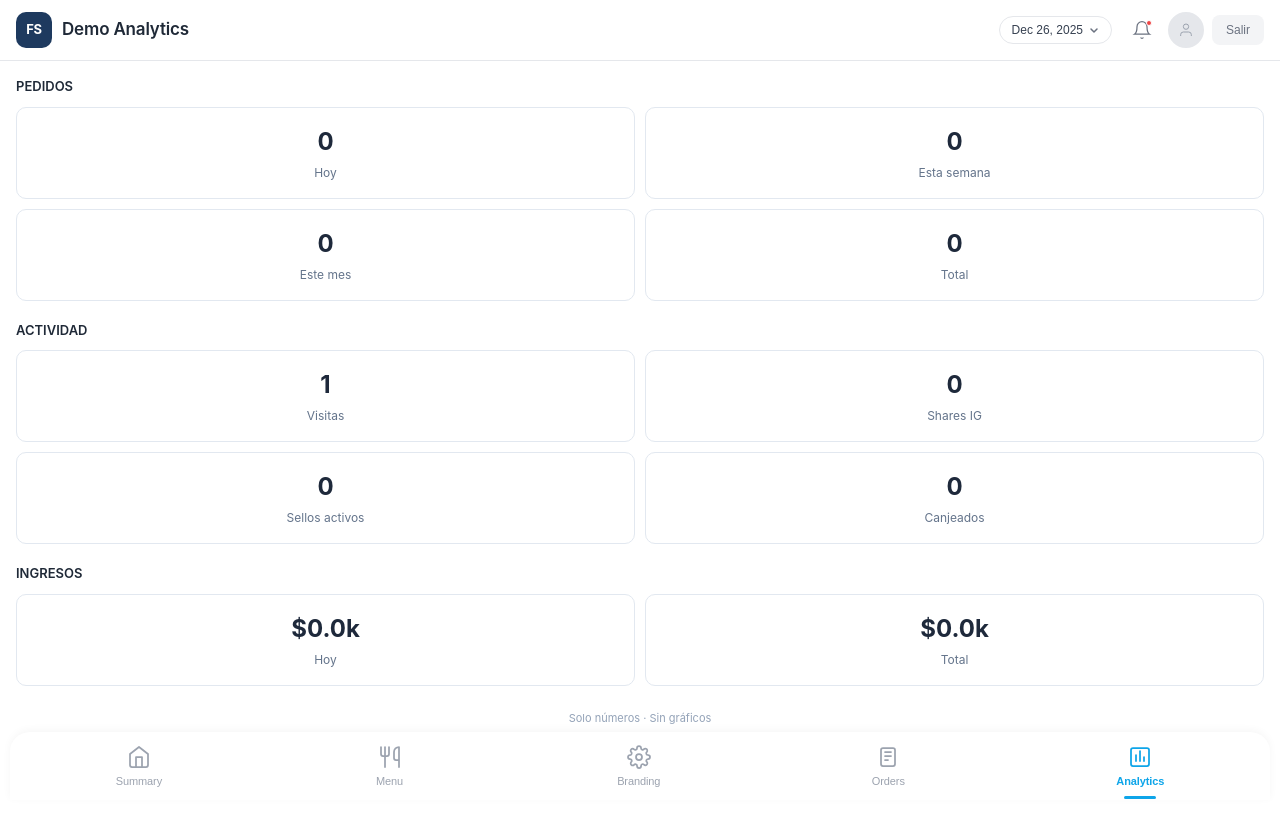
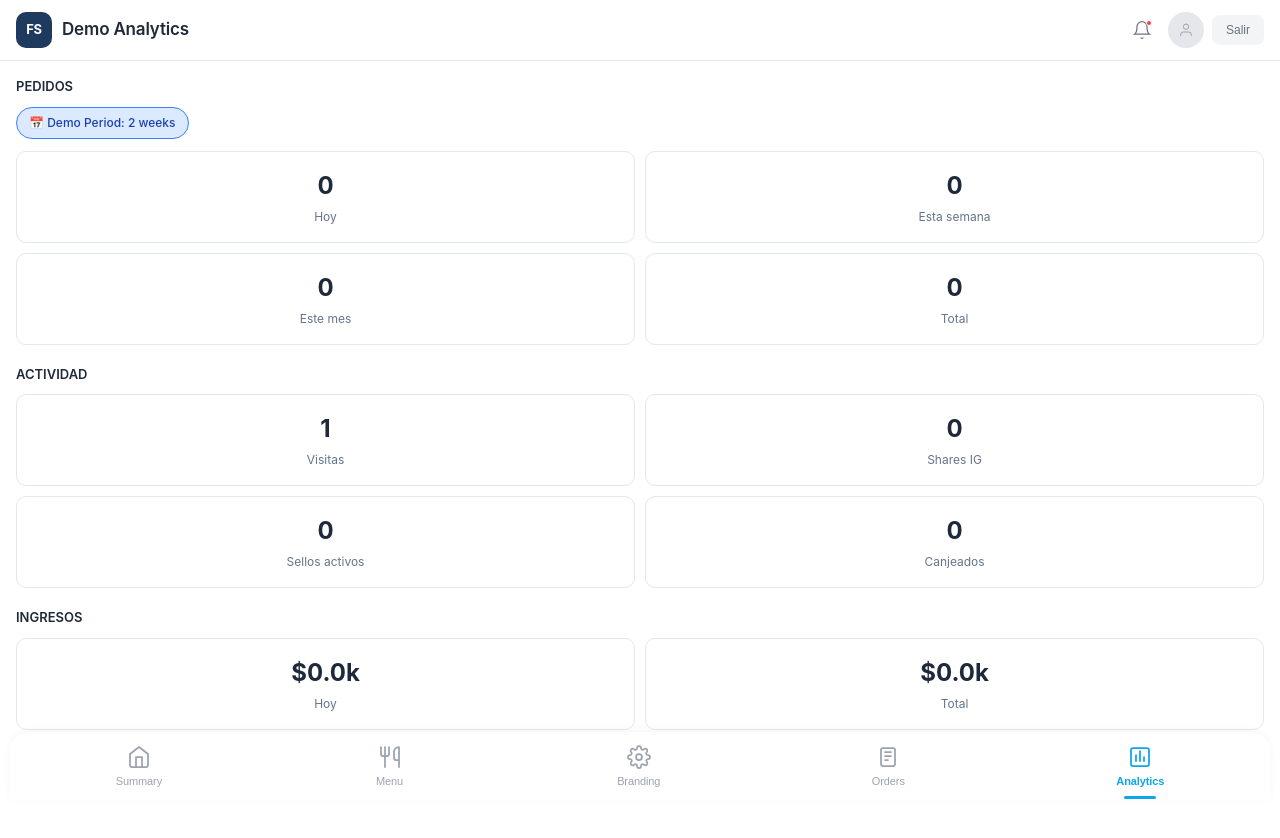
Before and after one commit to hikaribrandan3-code/foodspotapp, a React (Vite) app: page /demo/analytics in a window 1280 px wide. Shown: the top 838 px of the page. Built offline with nearby package versions, Linux system fonts and the light colour scheme.

Commit message:
fix: remove date selector from Demo Analytics header
- Hide showDateSelector in demo mode (doesn't work)
- Added demo date range pill under PEDIDOS: '📅 Demo Period: 2 weeks'
- Blue styling to match demo theme

```diff
--- a/src/pages/owner/Analytics.jsx
+++ b/src/pages/owner/Analytics.jsx
@@ -66,13 +66,34 @@ function Analytics({ demoMode = false }) {
             <BackendHeader
                 title={demoMode ? "Demo Analytics" : "Estadísticas"}
                 onLogout={handleLogout}
-                showDateSelector={true}
+                showDateSelector={!demoMode}
             />
 
             <div style={{ padding: 16, paddingBottom: 100 }}>
                 {/* Orders Stats */}
                 <div style={{ marginBottom: 20 }}>
                     <h3 style={{ fontSize: 13, fontWeight: 600, color: '#64748B', marginBottom: 10, marginTop: 0 }}>PEDIDOS</h3>
+
+                    {/* Demo Date Range Pill */}
+                    {demoMode && (
+                        <div style={{
+                            background: '#DBEAFE',
+                            border: '1px solid #3B82F6',
+                            borderRadius: 20,
+                            padding: '6px 12px',
+                            marginBottom: 12,
+                            display: 'inline-flex',
+                            alignItems: 'center',
+                            gap: 6,
+                            fontSize: 12,
+                            fontWeight: 500,
+                            color: '#1E40AF',
+                            cursor: 'pointer'
+                        }}>
+                            📅 Demo Period: 2 weeks
+                        </div>
+                    )}
+
                     <div style={{ display: 'grid', gridTemplateColumns: '1fr 1fr', gap: 10 }}>
                         <StatCard value={ordersToday} label="Hoy" />
                         <StatCard value={ordersWeek} label="Esta semana" />
```
Also changed, not shown: 2 other files (tests, documents, lock files or other folders).
